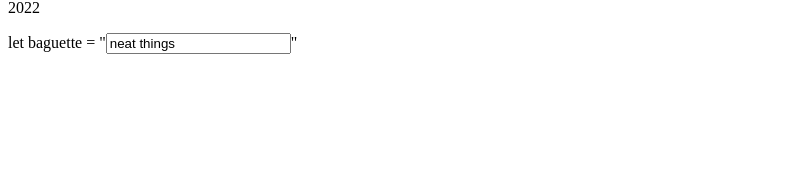
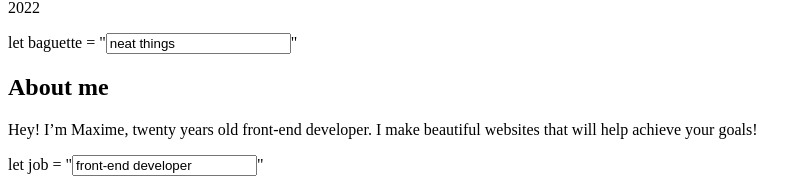
Before and after one commit to MaxouLeKangou/Portfolio_V2, a Nuxt app: page / in a window 1280 px wide. Shown: the part 1049-1238 px from the top of the page, without its empty margins (0-811 px from the left). Before the commit the page ends 1119 px from the top, so only its background shows below. Built offline with nearby package versions, Linux system fonts and the light colour scheme.

Commit message:
feat(BlocContent): Create component BlocContent + update Word component

```diff
--- /dev/null
+++ b/components/Bloc/Content.vue
@@ -0,0 +1,28 @@
+<template>
+	<section class="flex flex-col gap-10">
+		<div class="flex flex-col gap-5 font-semibold">
+			<h2 class="text-base uppercase tracking-second">{{ title }}</h2>
+			<p class="text-lg leading-current">
+				<span>{{ beforeWord }}</span>
+				<span class="text-primary">{{ currentWord }}</span>
+				<span>{{ afterWord }}</span>
+			</p>
+		</div>
+		<Word :title="letTitle" v-model="currentWord"/>
+	</section>
+</template>
+
+<script setup lang="ts">
+const props = defineProps({
+	title: String,
+	content: String,
+	letTitle: String,
+	letValue: String,
+});
+
+const splitContent = props?.content?.split(/{.*?}/);
+const beforeWord = splitContent?.[0] || '';
+const afterWord = splitContent?.[1] || '';
+
+const currentWord = ref(props.letValue);
+</script>
--- a/components/Word.vue
+++ b/components/Word.vue
@@ -4,7 +4,7 @@
 		<input
 			type="text"
 			:value="modelValue"
-			@input="updateValue($event?.target?.value)"
+			@input="$emit('update:modelValue', $event?.target?.value)"
 			class="animate-pulse max-w-full w-32 text-white-200 bg-background-100 focus:outline-0"
 		/>
 		<span>"</span>
@@ -18,8 +18,4 @@ defineProps({
 });
 
 const emit = defineEmits(['update:modelValue']);
-
-const updateValue = (value: string) => {
-	emit('update:modelValue', value);
-};
 </script>
--- a/nuxt.config.ts
+++ b/nuxt.config.ts
@@ -10,7 +10,7 @@ export default defineNuxtConfig({
     ssr: true,
 
     compatibilityDate: "2024-11-01",
-    devtools: { enabled: true },
+    devtools: { enabled: false },
 
     css: ["~/assets/css/main.css"],
     postcss: {
--- a/pages/index.vue
+++ b/pages/index.vue
@@ -1,3 +1,9 @@
 <template>
-    <HomeHero/>
+    <main class="flex flex-col gap-24">
+        <HomeHero/>
+
+        <section id="about">
+            <BlocContent title="About me" content="Hey! I’m Maxime, twenty years old {job}. I make beautiful websites that will help achieve your goals!" letTitle="job" letValue="front-end developer"/>
+        </section>
+    </main>
 </template>
--- a/tailwind.config.js
+++ b/tailwind.config.js
@@ -39,6 +39,7 @@ export default {
         },
         lineHeight: {
             'main': '3.75rem',
+            'current': '1.875rem'
         },
 
         extend: {},
```
